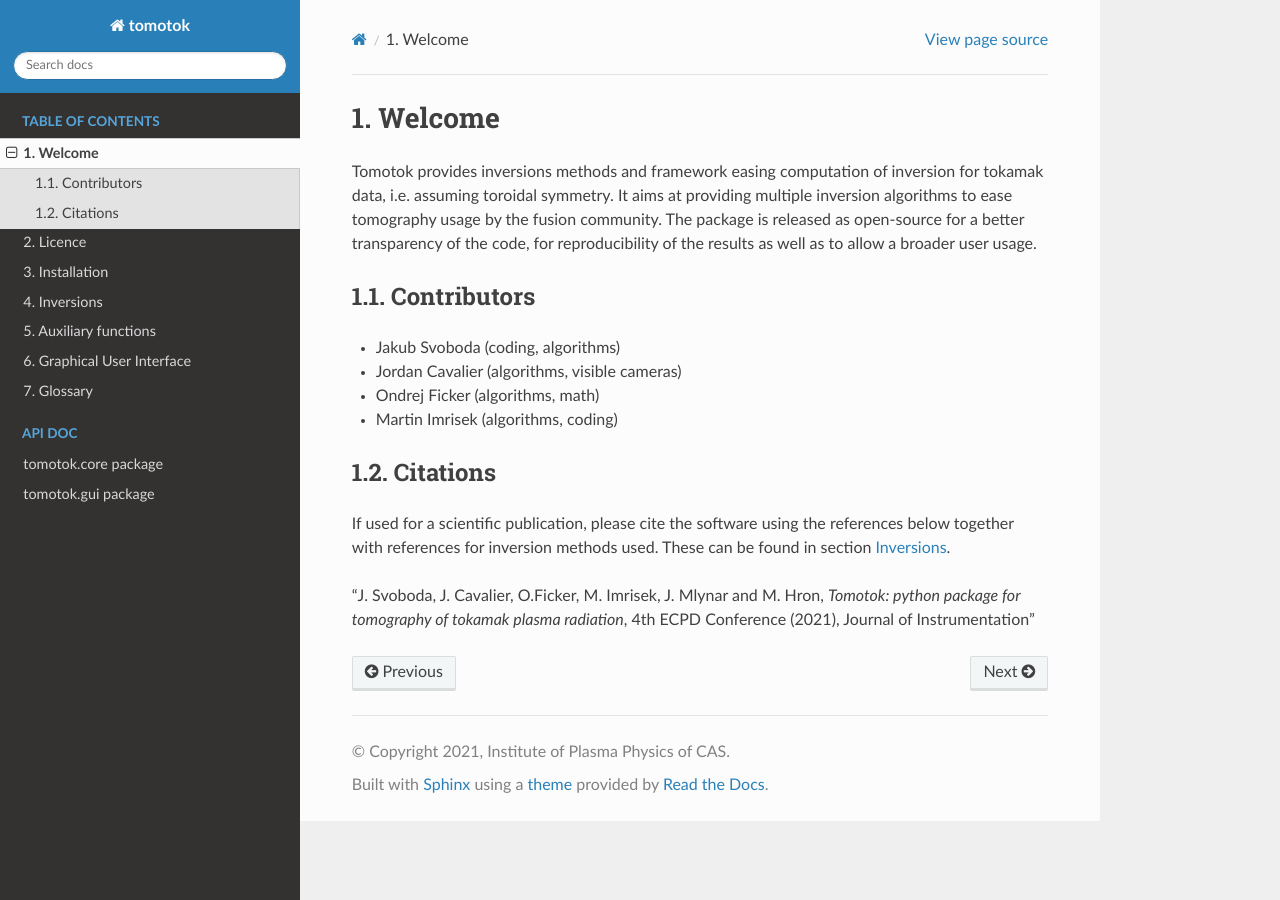
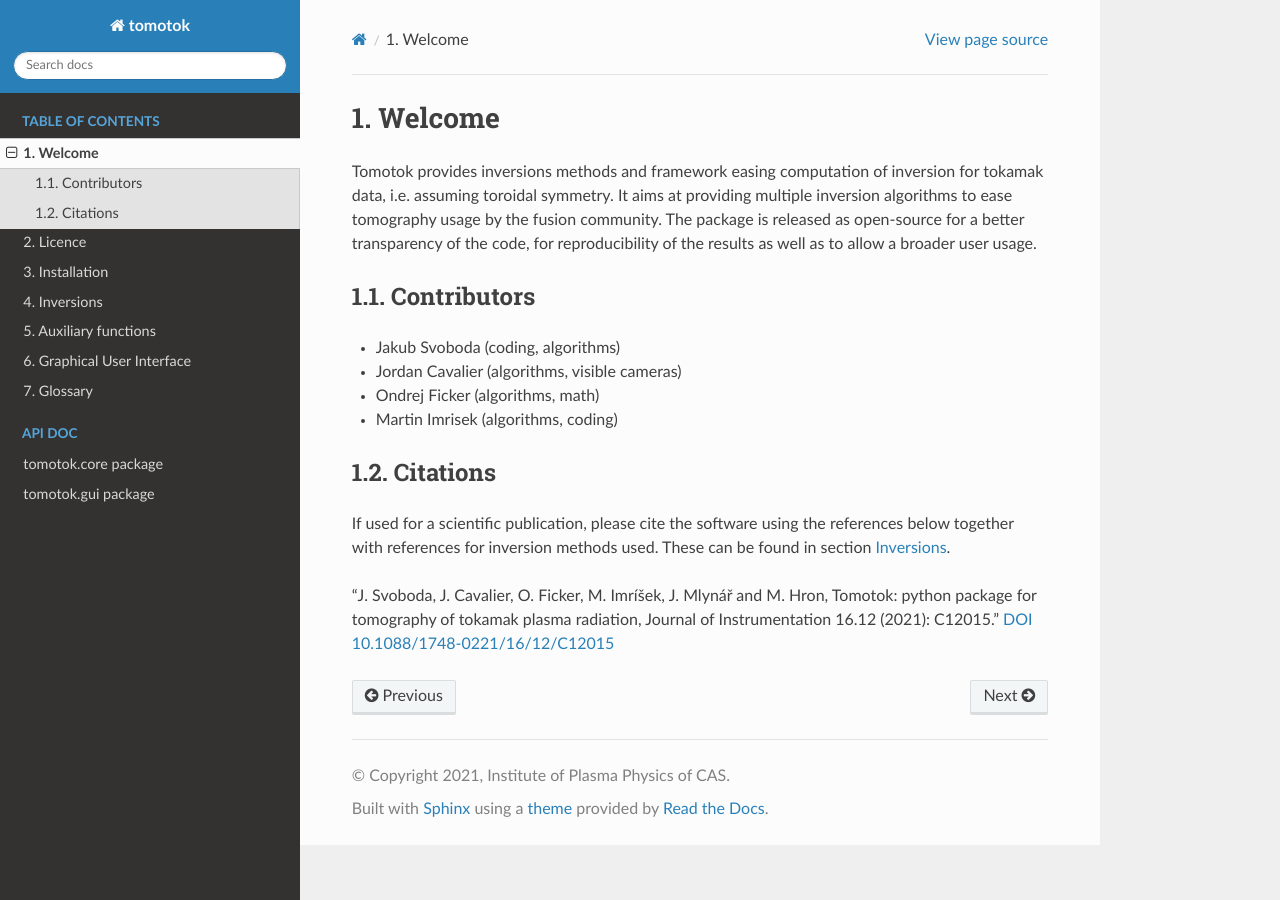
Before and after one commit to Tomotok/core, a Sphinx documentation site: the page built from docs/source/welcome.rst, in a window 1280 px wide. Built offline with Sphinx 7.4.7 and the Read the Docs theme 2.0.0, drawn with Linux system fonts in a browser that asks for light colours; the version number could not be read and is left out.

```diff
--- a/docs/source/welcome.rst
+++ b/docs/source/welcome.rst
@@ -14,4 +14,4 @@ Citations
 ---------
 If used for a scientific publication, please cite the software using the references below together with references for inversion methods used. These can be found in section :doc:`inversions/inversions`.
 
-"J. Svoboda, J. Cavalier, O.Ficker, M. Imrisek, J. Mlynar and M. Hron, *Tomotok: python package for tomography of tokamak plasma radiation*, 4th ECPD Conference (2021), Journal of Instrumentation"
+"J. Svoboda, J. Cavalier, O. Ficker, M. Imríšek, J. Mlynář and M. Hron, Tomotok: python package for tomography of tokamak plasma radiation, Journal of Instrumentation 16.12 (2021): C12015." `DOI 10.1088/1748-0221/16/12/C12015 <http://doi.org/10.1088/1748-0221/16/12/c12015>`_
```
Also changed, not shown: CHANGELOG.md (+1 -0 lines).
